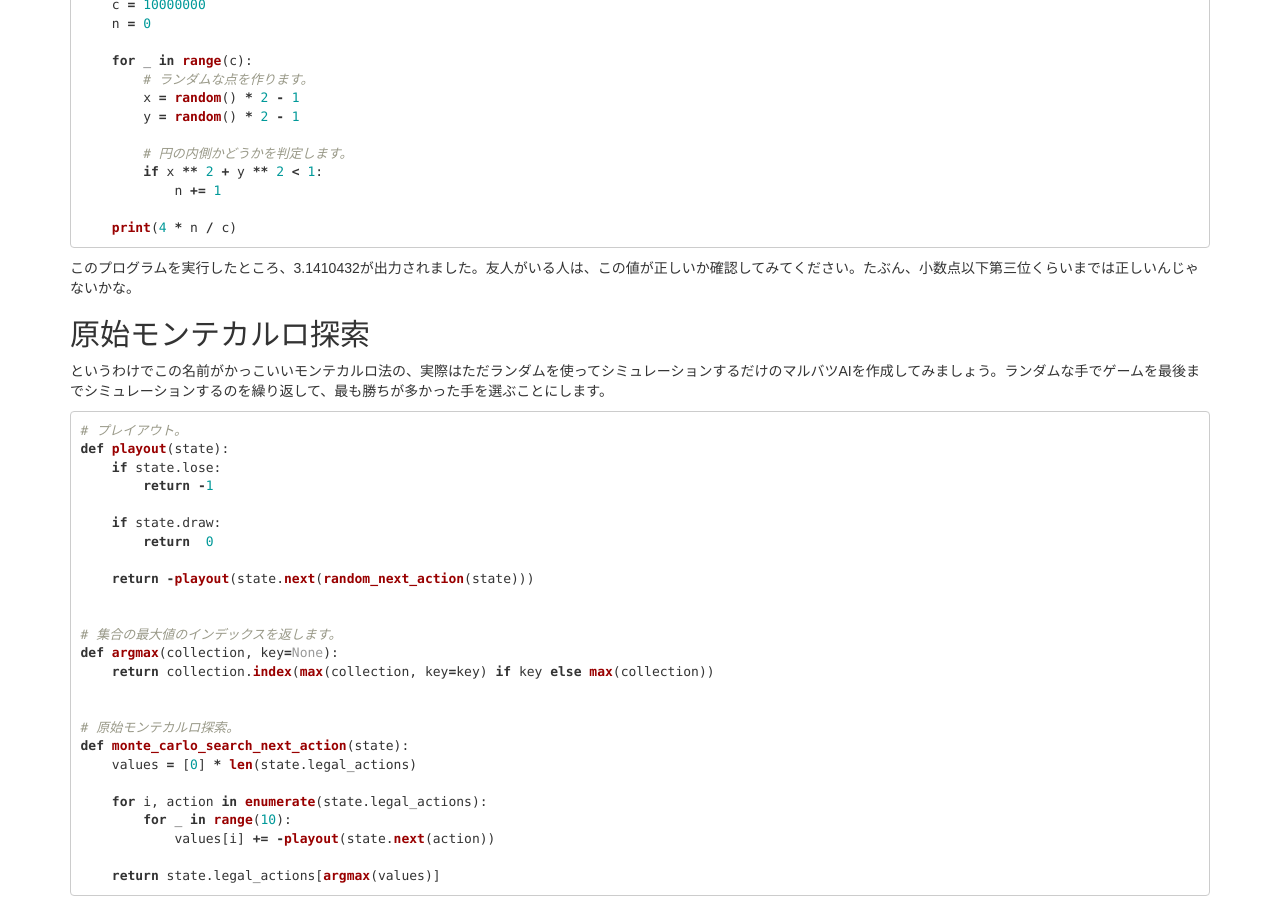
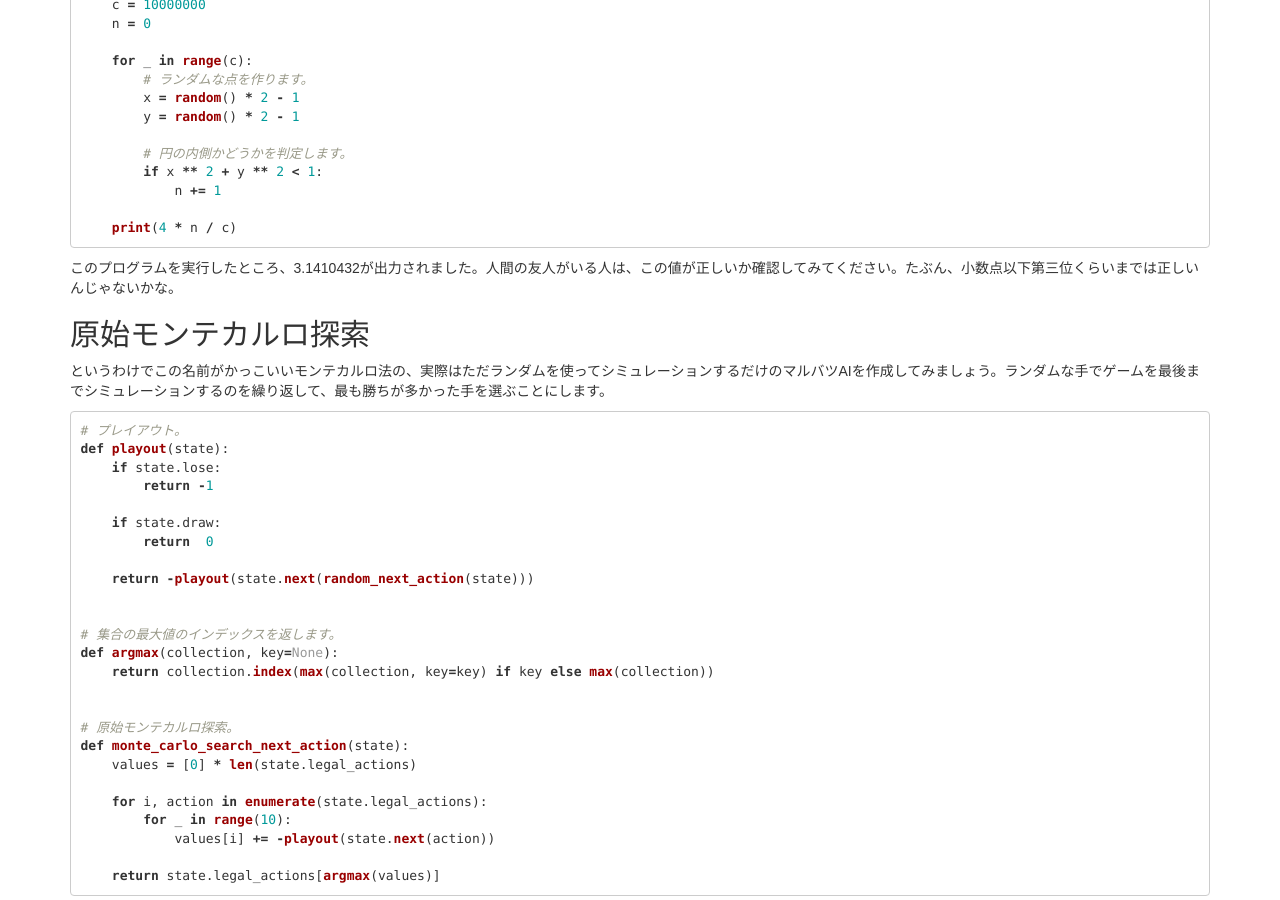
Before and after one commit to tail-island/tail-island.github.io, a Jekyll site: the page built from _posts/2018-06-19-monte-carlo-tree-search.md, in a window 1280 px wide and 900 px high, scrolled down 473 px. Built offline with Jekyll 4.4.1, drawn with Linux system fonts in a browser that asks for light colours.

Commit message:
typo is fixed.

```diff
--- a/_posts/2018-06-19-monte-carlo-tree-search.md
+++ b/_posts/2018-06-19-monte-carlo-tree-search.md
@@ -31,7 +31,7 @@ def main():
     print(4 * n / c)
 ~~~
 
-このプログラムを実行したところ、3.1410432が出力されました。友人がいる人は、この値が正しいか確認してみてください。たぶん、小数点以下第三位くらいまでは正しいんじゃないかな。
+このプログラムを実行したところ、3.1410432が出力されました。人間の友人がいる人は、この値が正しいか確認してみてください。たぶん、小数点以下第三位くらいまでは正しいんじゃないかな。
 
 ## 原始モンテカルロ探索
 
```
Also changed, not shown: 1 other file.
